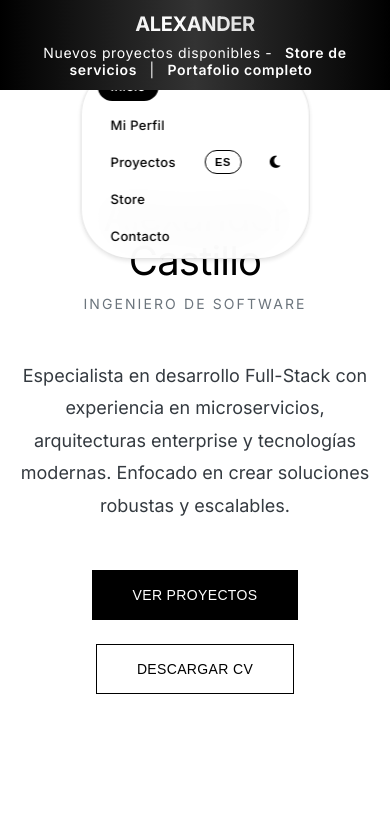
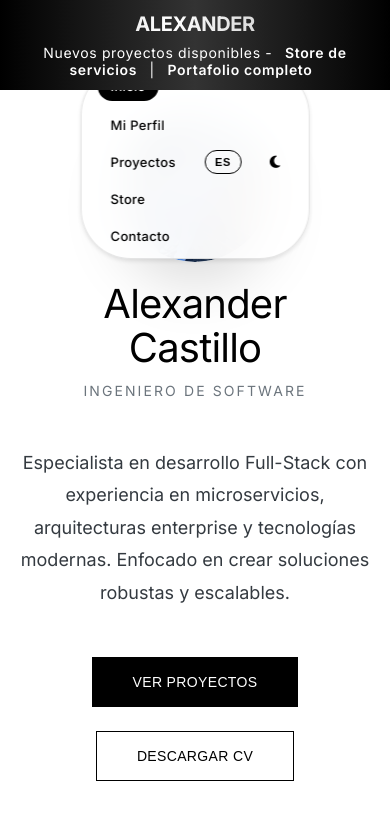
Before and after one commit to U202211390/Portafolio, an Angular app: page / in a window 390 px wide. Shown: the top 820 px of the page. Built offline with nearby package versions, Linux system fonts and the light colour scheme.

Commit message:
feat: 6 version muy buena

```diff
--- a/src/app/app.css
+++ b/src/app/app.css
@@ -339,7 +339,7 @@ body.dark-mode .theme-toggle:hover {
   text-align: center;
 }
 
-/* Hero Section - PÁGINA INDEPENDIENTE */
+/* Hero Section - PÁGINA INDEPENDIENTE CON IMAGEN */
 .hero {
   position: fixed;
   top: 0;
@@ -358,10 +358,107 @@ body.dark-mode .theme-toggle:hover {
   display: flex;
 }
 
+/* Layout creativo con imagen */
+.hero-wrapper {
+  display: flex;
+  align-items: center;
+  gap: 4rem;
+  max-width: 1200px;
+  width: 100%;
+  animation: fadeInUp 1s ease-out;
+}
+
 .hero-content {
-  text-align: center;
-  max-width: 800px;
-  animation: fadeInUp 1s ease-out;
+  flex: 1;
+  text-align: left;
+  max-width: 600px;
+}
+
+/* Imagen de perfil creativa */
+.hero-image {
+  flex: 0 0 auto;
+  position: relative;
+  animation: fadeInUp 1s ease-out 0.3s both;
+}
+
+.profile-image-wrapper {
+  position: relative;
+  width: 300px;
+  height: 300px;
+  border-radius: 50%;
+  overflow: hidden;
+  box-shadow: 0 20px 60px rgba(0, 0, 0, 0.15);
+  transition: var(--transition-smooth);
+}
+
+.profile-image {
+  width: 100%;
+  height: 100%;
+  object-fit: cover;
+  border-radius: 50%;
+  transition: var(--transition-smooth);
+}
+
+/* Decoración creativa */
+.image-decoration {
+  position: absolute;
+  top: -10px;
+  left: -10px;
+  right: -10px;
+  bottom: -10px;
+  border: 2px solid var(--primary-black);
+  border-radius: 50%;
+  border-style: dashed;
+  animation: rotate 20s linear infinite;
+  opacity: 0.3;
+}
+
+.image-glow {
+  position: absolute;
+  top: -20px;
+  left: -20px;
+  right: -20px;
+  bottom: -20px;
+  background: linear-gradient(45deg, transparent, rgba(0, 0, 0, 0.1), transparent);
+  border-radius: 50%;
+  opacity: 0;
+  transition: var(--transition-smooth);
+}
+
+/* Hover effects */
+.profile-image-wrapper:hover {
+  transform: scale(1.05);
+  box-shadow: 0 30px 80px rgba(0, 0, 0, 0.2);
+}
+
+.profile-image-wrapper:hover .image-glow {
+  opacity: 1;
+  animation: pulse 2s ease-in-out infinite;
+}
+
+.profile-image-wrapper:hover .profile-image {
+  filter: brightness(1.1);
+}
+
+/* Animaciones */
+@keyframes rotate {
+  from {
+    transform: rotate(0deg);
+  }
+  to {
+    transform: rotate(360deg);
+  }
+}
+
+@keyframes pulse {
+  0%, 100% {
+    transform: scale(1);
+    opacity: 0.5;
+  }
+  50% {
+    transform: scale(1.1);
+    opacity: 1;
+  }
 }
 
 @keyframes fadeInUp {
@@ -1282,6 +1379,23 @@ body.dark-mode .features-list li {
   transform: translateY(-2px);
 }
 
+/* Soporte para modo oscuro en imagen */
+body.dark-mode .profile-image-wrapper {
+  box-shadow: 0 20px 60px rgba(255, 255, 255, 0.1);
+}
+
+body.dark-mode .image-decoration {
+  border-color: var(--primary-white);
+}
+
+body.dark-mode .image-glow {
+  background: linear-gradient(45deg, transparent, rgba(255, 255, 255, 0.1), transparent);
+}
+
+body.dark-mode .profile-image-wrapper:hover {
+  box-shadow: 0 30px 80px rgba(255, 255, 255, 0.15);
+}
+
 /* Responsive mejorado */
 @media (max-width: 768px) {
   .promo-header {
@@ -1333,6 +1447,22 @@ body.dark-mode .features-list li {
     font-size: 0.875rem;
   }
 
+  /* Hero responsive con imagen */
+  .hero-wrapper {
+    flex-direction: column-reverse;
+    gap: 2rem;
+    text-align: center;
+  }
+
+  .hero-content {
+    text-align: center;
+  }
+
+  .profile-image-wrapper {
+    width: 200px;
+    height: 200px;
+  }
+
   .hero-title {
     font-size: clamp(2.5rem, 7vw, 4rem);
   }
@@ -1381,6 +1511,25 @@ body.dark-mode .features-list li {
 .animate-on-scroll.animated {
   opacity: 1;
   transform: translateY(0);
+}
+
+/* Mejoras adicionales para la imagen en pantallas pequeñas */
+@media (max-width: 480px) {
+  .hero-wrapper {
+    gap: 1.5rem;
+  }
+
+  .profile-image-wrapper {
+    width: 150px;
+    height: 150px;
+  }
+
+  .image-decoration {
+    top: -5px;
+    left: -5px;
+    right: -5px;
+    bottom: -5px;
+  }
 }
 
 /* Mejoras para accesibilidad */
--- a/src/app/app.html
+++ b/src/app/app.html
@@ -34,9 +34,11 @@
   </div>
 </nav>
 
-<!-- Hero Section -->
+<!-- Hero Section CON IMAGEN CREATIVA -->
 <section id="hero" class="hero section active">
   <div class="container">
+    <div class="hero-wrapper">
+      <!-- Contenido del texto -->
       <div class="hero-content">
         <h1 class="hero-title">
           {{profileData.name}}
@@ -47,6 +49,19 @@
         <div class="hero-cta">
           <button (click)="showSection('proyectos')" class="btn btn-primary">{{getText('hero.btn.projects')}}</button>
           <button (click)="downloadCV()" class="btn">{{getText('hero.btn.cv')}}</button>
+        </div>
+      </div>
+
+      <!-- Imagen de perfil creativa -->
+      <div class="hero-image">
+        <div class="profile-image-wrapper">
+          <img [src]="'/assets/profile/imagen_perfil.jpg'"
+               alt="Alexander Castillo - Software Engineer"
+               class="profile-image"
+               loading="lazy">
+          <div class="image-decoration"></div>
+          <div class="image-glow"></div>
+        </div>
       </div>
     </div>
   </div>
```
Lines whose indentation alone changed are shown as unchanged.
